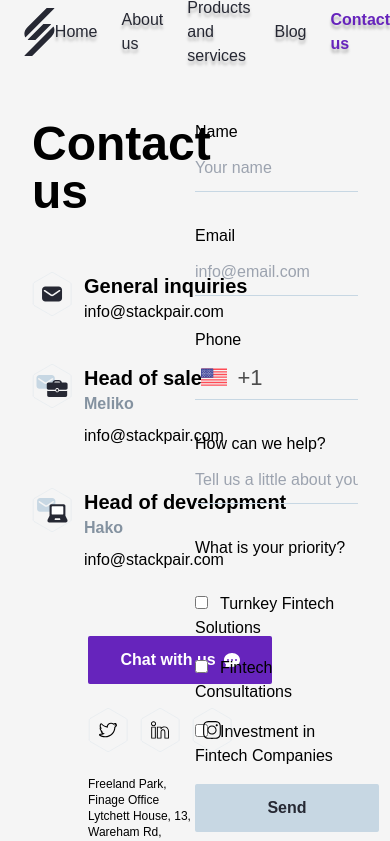
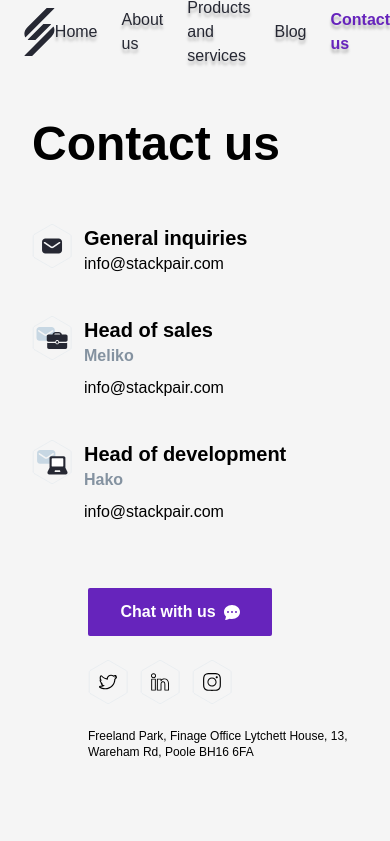
Before and after one commit to msinemkaya/fintech, a React (Create React App) app: page /contact in a window 390 px wide. Shown: the top 841 px of the page. Built offline with nearby package versions, Linux system fonts and the light colour scheme.

Commit message:
feat: made contact us page responsive

```diff
--- a/src/components/Sections/ConactFormSection.js
+++ b/src/components/Sections/ConactFormSection.js
@@ -6,7 +6,7 @@ import ContactForm from '../common/ContactForm';
 export default function ContactFormSection(){
   return(
     <Section className='container mx-auto px-8 my-14'>
-      <GridBox className='grid-cols-2'>
+      <GridBox className='md:grid-cols-2 grid-cols-1 gap-y-20'>
         <ContactInfos/>
         <ContactForm/>
       </GridBox>
```
